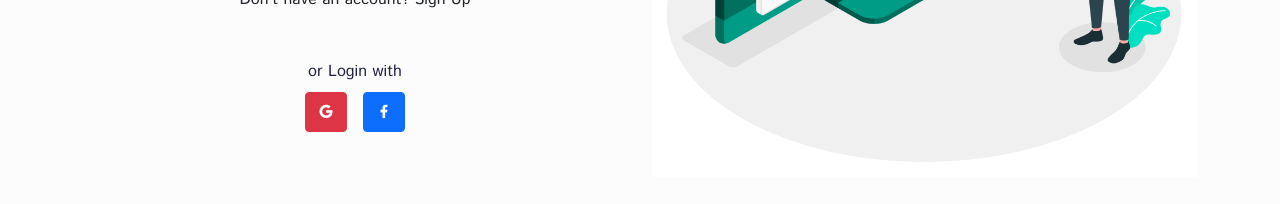
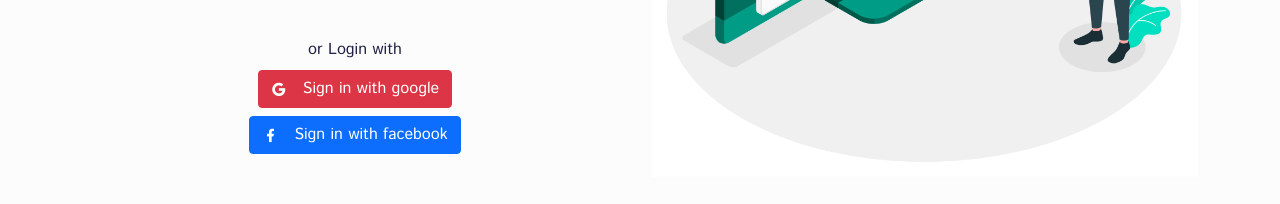
Before and after one commit to Nahid51/food_fiesta, a React (Create React App) app: page /login in a window 1280 px wide. Shown: the part 737-941 px from the top of the page. Built offline with nearby package versions, Linux system fonts and the light colour scheme; a web font is replaced by a local one.

Commit message:
edited some design

```diff
--- a/src/pages/Login.jsx
+++ b/src/pages/Login.jsx
@@ -116,12 +116,15 @@ const Login = () => {
                                 or Login with
                             </div>
 
-                            <div className='d-flex align-items-center justify-content-center gap-3'>
-                                <Button onClick={signInWithGoogle} variant="danger">
+                            <div>
+                                <Button onClick={signInWithGoogle} variant="danger" className='d-flex align-items-center justify-content-center gap-3 mx-auto mb-2'>
                                     <i className="ri-google-fill"></i>
+                                    <span>Sign in with google</span>
                                 </Button>
-                                <Button className='facebook_icon'>
+
+                                <Button className='d-flex align-items-center justify-content-center gap-3 mx-auto'>
                                     <i className="ri-facebook-fill"></i>
+                                    <span>Sign in with facebook</span>
                                 </Button>
                             </div>
                         </Col>
```
